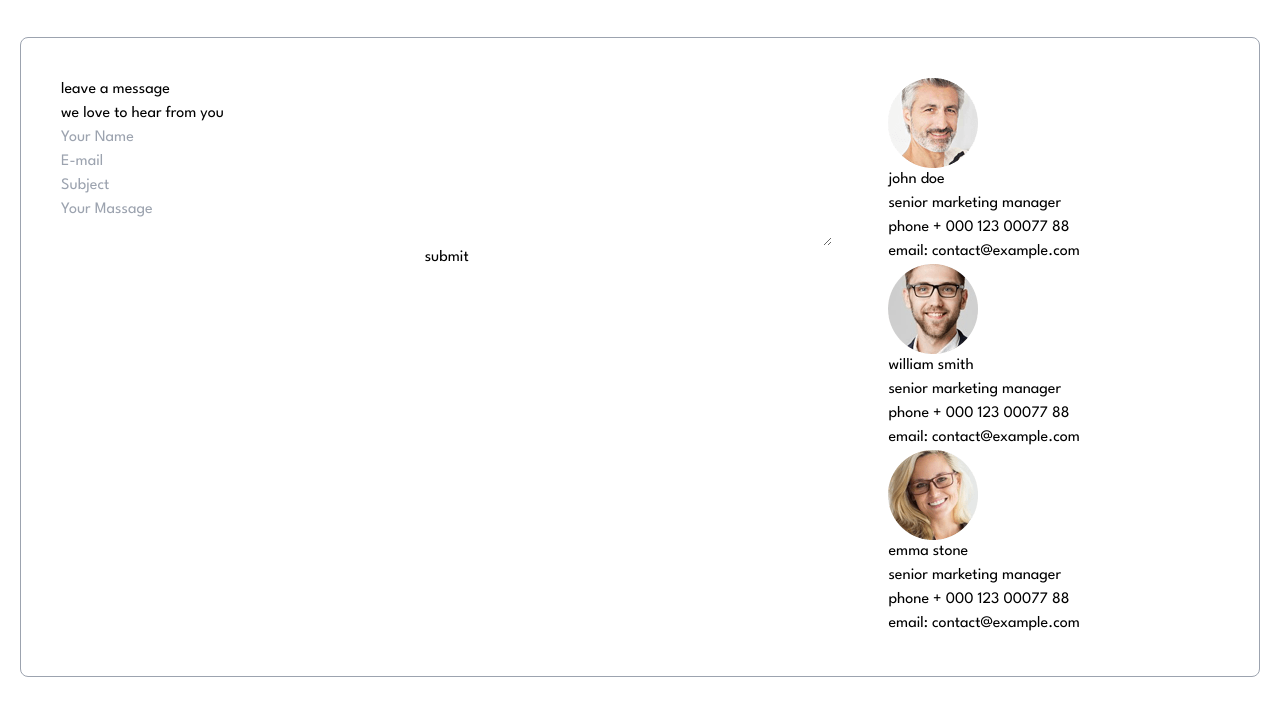
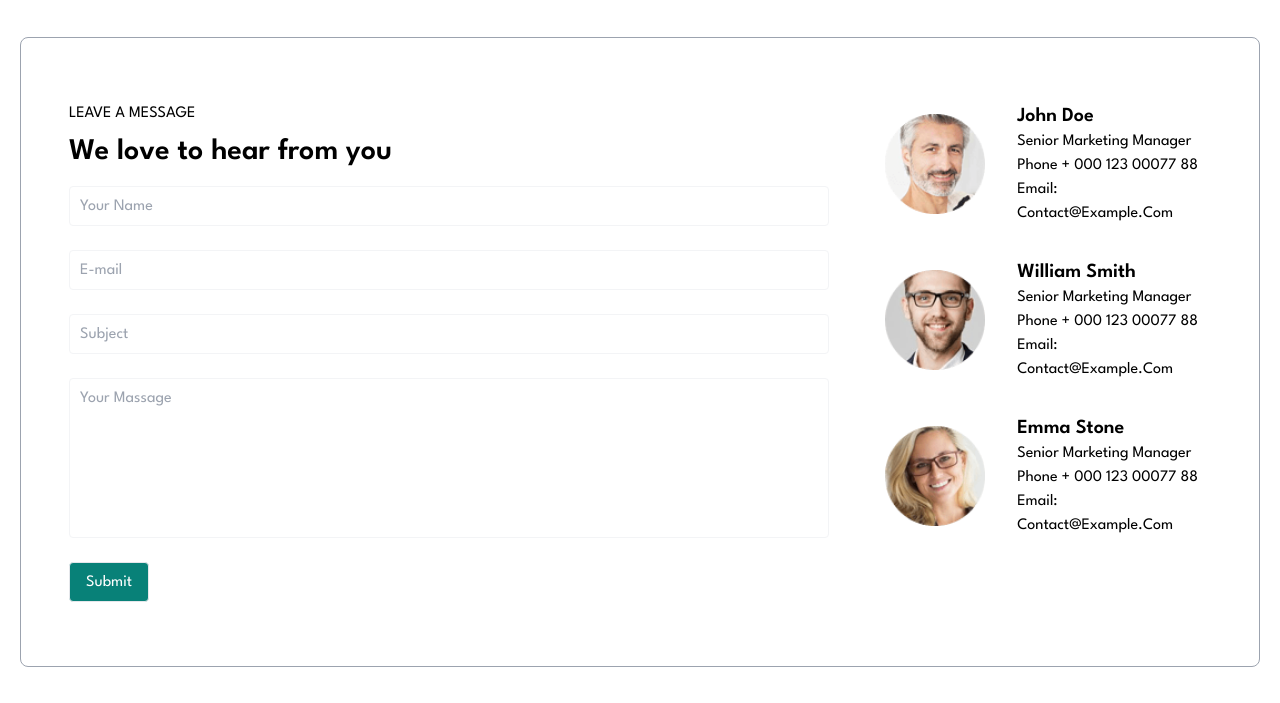
Before and after one commit to Ola-Reda/cara, a website: page contact.html in a window 1280 px wide. Shown: the part 877-1580 px from the top of the page. Drawn offline with Linux system fonts and the light colour scheme.

Commit message:
Finish contact section

```diff
--- a/contact.html
+++ b/contact.html
@@ -105,44 +105,44 @@
         <!--section map-->
         <!--section contact-->
         <section class="contact px-5">
-            <div class="container m-auto border border-gray-400 rounded-lg p-10 flex gap-14">
-                <div class="w-[70%]">
-                    <span>leave a message</span>
-                    <h3>we love to hear from you</h3>
-                    <form class="flex flex-col">
-                        <input type="text" placeholder="Your Name">
-                        <input type="email" placeholder="E-mail">
-                        <input type="text" placeholder="Subject">
-                        <textarea placeholder="Your Massage"></textarea>
-                        <button>submit</button>
+            <div class="container m-auto border border-gray-400 rounded-lg px-12 py-16 flex gap-14 flex-col md:flex-row">
+                <div class="md:w-[70%]">
+                    <span class="uppercase">leave a message</span>
+                    <h3 class="text-3xl	font-semibold mt-2 mb-4">We love to hear from you</h3>
+                    <form class="flex flex-col gap-6">
+                        <input type="text" placeholder="Your Name" class="border border-gray-100 rounded pt-2 px-2.5 pb-1.5 outline-none">
+                        <input type="email" placeholder="E-mail" class="border border-gray-100 rounded pt-2 px-2.5 pb-1.5 outline-none">
+                        <input type="text" placeholder="Subject" class="border border-gray-100 rounded pt-2 px-2.5 pb-1.5 outline-none">
+                        <textarea placeholder="Your Massage" class="resize-none h-40 border border-gray-100 rounded pt-2 px-2.5 pb-1.5 outline-none"></textarea>
+                        <button class="transtion bg-dim-900 text-white pt-2 pb-1.5 px-4 w-fit rounded capitalize border hover:bg-transparent hover:border-dim-900 hover:text-dim-900">submit</button>
                     </form>
                 </div>
-                <div class="w-[30%]">
-                    <div>
-                        <img src="images/1.png">
+                <div class="md:w-[30%]">
+                    <div class="flex gap-8 mb-8 flex-col md:flex-row text-center md:text-left">
+                        <img src="images/1.png" class="w-[100px] h-[100px] m-auto">
                         <div>
-                            <h3>john doe</h3>
-                            <p>senior marketing manager</p>
-                            <p>phone + 000 123 00077 88</p>
-                            <p>email: contact@example.com</p>
+                            <h3 class="capitalize font-semibold text-xl">john doe</h3>
+                            <p class="capitalize">senior marketing manager</p>
+                            <p class="capitalize">phone + 000 123 00077 88</p>
+                            <p class="capitalize">email: contact@example.com</p>
                         </div>
                     </div>
-                    <div>
-                        <img src="images/2.png">
+                    <div class="flex gap-8 mb-8 flex-col md:flex-row text-center md:text-left">
+                        <img src="images/2.png" class="w-[100px] h-[100px] m-auto">
                         <div>
-                            <h3>william smith</h3>
-                            <p>senior marketing manager</p>
-                            <p>phone + 000 123 00077 88</p>
-                            <p>email: contact@example.com</p>
+                            <h3 class="capitalize font-semibold text-xl">william smith</h3>
+                            <p class="capitalize">senior marketing manager</p>
+                            <p class="capitalize">phone + 000 123 00077 88</p>
+                            <p class="capitalize">email: contact@example.com</p>
                         </div>
                     </div>
-                    <div>
-                        <img src="images/3.png">
+                    <div class="flex gap-8 mb-8 flex-col md:flex-row text-center md:text-left">
+                        <img src="images/3.png" class="w-[100px] h-[100px] m-auto">
                         <div>
-                            <h3>emma stone</h3>
-                            <p>senior marketing manager</p>
-                            <p>phone + 000 123 00077 88</p>
-                            <p>email: contact@example.com</p>
+                            <h3 class="capitalize font-semibold text-xl">emma stone</h3>
+                            <p class="capitalize">senior marketing manager</p>
+                            <p class="capitalize">phone + 000 123 00077 88</p>
+                            <p class="capitalize">email: contact@example.com</p>
                         </div>
                     </div>
                 </div>
@@ -230,6 +230,5 @@
         <!--footer-->
         <script src="js/data.js"></script>
         <script src="js/nav.js"></script>
-        <!-- <script src="js/script.js"></script> -->
     </body>
 </html>
```
Also changed, not shown: css/output.css.
